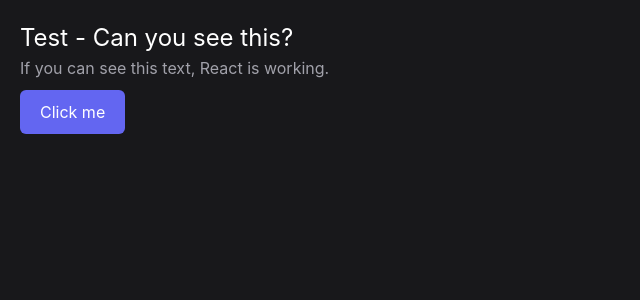
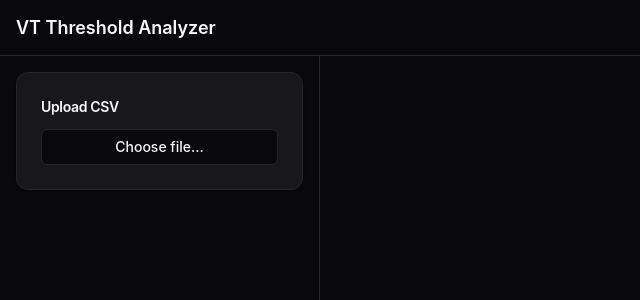
Before and after one commit to findingeq/Analyzer-App, a React (Vite) app in the folder web/: page / in a window 1280 px wide. Shown: the top 300 px of the page, without its empty margins (0-640 px from the left). Built offline with nearby package versions, Linux system fonts and the light colour scheme.

Commit message:
Restore App component with DashboardShell layout
Production build confirmed working - CSP issue only affects
Vite dev mode. Restoring full app with sidebar and chart.

```diff
--- a/web/src/App.tsx
+++ b/web/src/App.tsx
@@ -2,26 +2,16 @@
  * VT Threshold Analyzer - Main App Component
  */
 
+import { DashboardShell } from "@/components/layout/DashboardShell";
+import { Sidebar } from "@/components/layout/Sidebar";
+import { MainChart } from "@/components/charts/MainChart";
+
 function App() {
   return (
-    <div style={{ padding: "20px", backgroundColor: "#18181B", minHeight: "100vh" }}>
-      <h1 style={{ color: "white", fontSize: "24px" }}>Test - Can you see this?</h1>
-      <p style={{ color: "#a1a1aa" }}>If you can see this text, React is working.</p>
-      <button
-        style={{
-          marginTop: "10px",
-          padding: "10px 20px",
-          backgroundColor: "#6366F1",
-          color: "white",
-          border: "none",
-          borderRadius: "6px",
-          cursor: "pointer"
-        }}
-        onClick={() => alert("Button clicked!")}
-      >
-        Click me
-      </button>
-    </div>
+    <DashboardShell
+      sidebar={<Sidebar />}
+      chart={<MainChart />}
+    />
   );
 }
 
```
